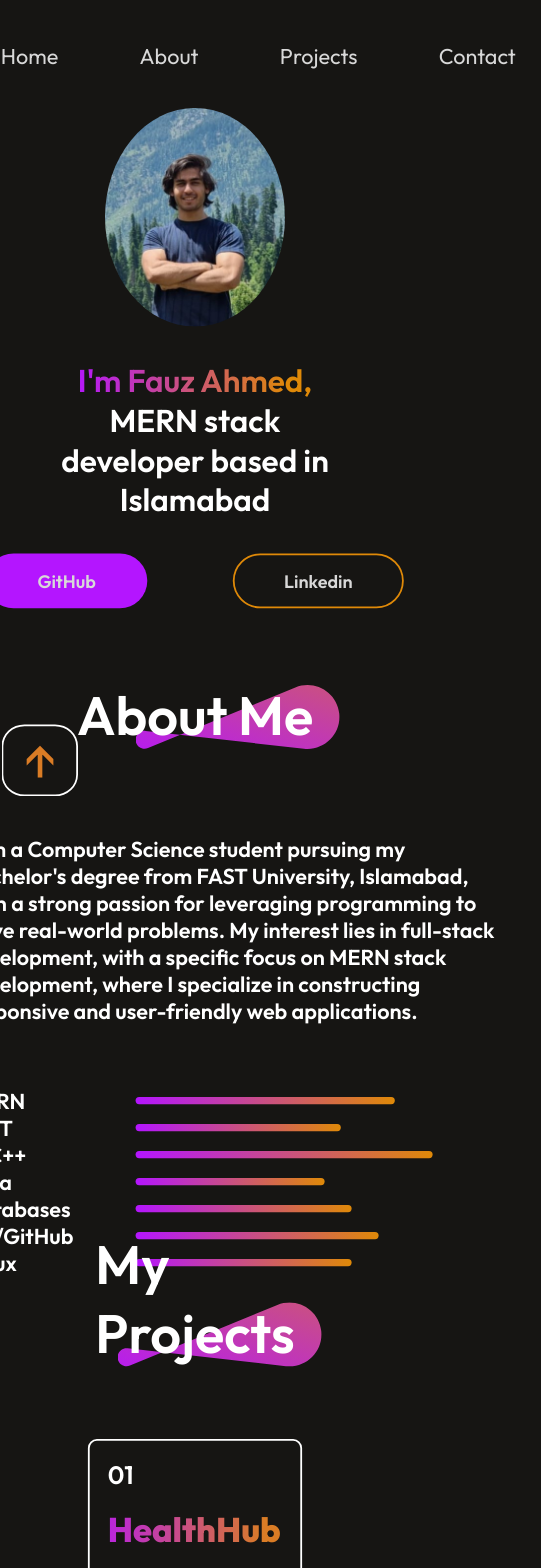
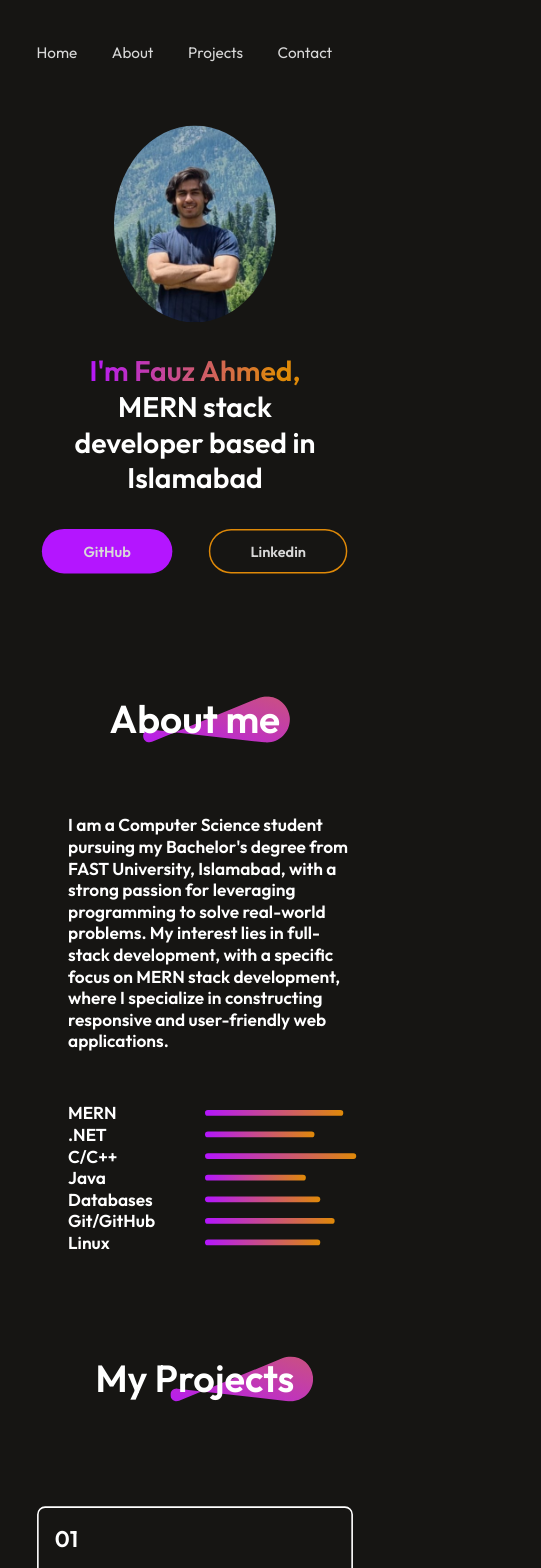
Before and after one commit to fauz2003/Fauz-Portfolio, a React (Vite) app: page / in a window 390 px wide. Shown: the top 1568 px of the page, 541 px wide, since content can reach past the window. Built offline with nearby package versions, Linux system fonts and the light colour scheme.

Commit message:
mobile responsive

```diff
--- a/src/components/About/About.css
+++ b/src/components/About/About.css
@@ -8,11 +8,10 @@
 .about-title{
     position: relative;
     justify-content: center;
-
 }
 
 .about-title h1{
-    padding: 0px 30px;
+    padding: 0px 15px;
     font-size: 60px;
     font-weight: 600;
 }
@@ -107,6 +106,34 @@
         font-weight: 600;
         min-width: 600px;
     }
-
-
 }
+@media(max-width:420px){
+    .about{
+        transform: scale(0.8);
+        margin-top: -10%;
+        margin-bottom: 30%;
+    }
+    .about-left img{
+        display: none;
+    }
+    .about-sections{
+        display: flex;
+        flex-direction: column;
+        justify-content: center;
+        align-items: center;
+        padding-bottom: 35%;
+        gap: -10px;
+    }
+    .about-right{
+        margin-left: 20%;
+    }
+    .about-para{
+        margin-top: 25px;
+        font-size: 24px;
+        font-weight: 600;
+        min-width: 400px;
+    }
+    .about-title{
+        transform: scale(0.9);
+    }
+}
--- a/src/components/About/About.jsx
+++ b/src/components/About/About.jsx
@@ -7,7 +7,7 @@ const About = () => {
   return (
     <div id='about' className='about'>
         <div className="about-title">
-            <h1>About Me</h1>
+            <h1>About me</h1>
                 <img src={theme_pattern}/>
         </div>
         <div className="about-sections">
--- a/src/components/Contact/Contact.css
+++ b/src/components/Contact/Contact.css
@@ -4,7 +4,7 @@
     justify-content: center;
     align-items: center;
     gap: 80px;
-    margin: 80px 170px;
+    margin: 80px 70px;
 }
 .contact-title{
     position: relative;
@@ -128,3 +128,59 @@
         font-size: 60px;
     }
 }
+
+@media(max-width:420px){
+    .contact{
+        transform: scale(0.9);
+        margin: 2% 5%;
+    }
+    .contact-title{
+        transform: scale(0.9);
+        align-items: center;
+    }
+    .contact-title h1{
+        padding: 0px 70px;
+
+    }
+    .contact-sections{
+        flex-direction: column;
+        justify-content: center;
+        align-items: center;
+        gap:70px;
+    }
+    .contact-left, .contact-right{
+        display: flex;
+        flex-direction: column;
+        align-items: center;
+        gap: 30px;
+    }
+    .contact-right{
+        align-items: start;
+    }
+    .contact-left h1{
+        font-size: 50px;
+        align-items: start;
+    }
+    .contact-left p{
+        margin-left: 10%;
+        margin-right: 10%;
+        text-align: start;
+    }
+    .contact-detail{
+        transform: scale(0.9);
+        margin-left: -10%;
+    }
+    .contact-right{
+        margin-left: 10%;
+        margin-right: 10%;
+        transform: scale(0.9);
+    }
+
+    .contact-right input{
+        width: 300px;
+    }
+    .contact-right textarea{
+        width: 300px;
+    }
+
+}
--- a/src/components/Footer/Footer.css
+++ b/src/components/Footer/Footer.css
@@ -26,3 +26,28 @@
     display: flex;
     gap: 20px;
 }
+
+@media (max-width:420px){
+    .footer{
+        margin: 0px 20px;
+    }
+    .footer-bottom{
+        margin: 10px 20px 30px;
+        display:flex;
+        flex-direction: column;
+        gap: 20px;
+    }
+    .footer-bottom p{
+        font-size: 18px;
+    }
+    .footer-bottom-left{
+        display: flex;
+        flex-direction: column;
+        gap: 20px;
+    }
+    .footer-bottom-right{
+        display: flex;
+        flex-direction: column;
+        gap: 20px;
+    }
+}
--- a/src/components/Hero/Hero.css
+++ b/src/components/Hero/Hero.css
@@ -63,3 +63,12 @@
     color:#B415FF;
     transition: 0.5s;
 }
+@media(max-width:420px){
+    .hero{
+        transform: scale(0.9);
+    }
+    .hero-action{
+        transform: scale(0.9);
+        gap: 50px;
+    }
+}
--- a/src/components/Navbar/Navbar.css
+++ b/src/components/Navbar/Navbar.css
@@ -46,7 +46,7 @@
     text-decoration: none;
 }
 
-@media(max-width:768px){
+@media (max-width:768px){
     .navbar img{
         display: none;
     }
@@ -65,6 +65,28 @@
     .nav-menu p:hover{
         transition: 0.3s;
         transform: scale(1.08);
-        color: #B923E1;
+        color: #DF8908;
     }
 }
+@media (max-width:420px){
+    .navbar img{
+        display: none;
+    }
+    .nav-connect{
+        display: none;
+    }
+    .nav-menu{
+        margin-left: 20%;
+        margin-right: 30%;
+        display: flex;
+        flex-direction: row;
+        gap: 18%;
+        font-size: 17px;
+        justify-content: center;
+    }
+    .nav-menu p:hover{
+        transition: 0.3s;
+        transform: scale(1.08);
+        color: #DF8908;
+    }
+}
--- a/src/components/Projects/Projects.css
+++ b/src/components/Projects/Projects.css
@@ -2,9 +2,9 @@
     display: flex;
     flex-direction: column;
     align-items: center;
-    gap: 80px;
+    gap: 60px;
     justify-content: center;
-    margin: -200px 170px;
+    margin: -200px 10%;
 }
 .projects-title{
     position: relative;
@@ -79,3 +79,20 @@
     transform: scale(1.05);
     transition: 0.4s;
 }
+
+
+@media (max-width:420px){
+    .projects-title{
+        transform: scale(0.7);
+        text-align: center;
+        margin-bottom: -50px;
+    }
+    .projects-container{
+        transform: scale(0.9);
+    }
+    .projects{
+        gap: 0px;
+        margin: -200px 0;
+        margin-bottom: -300px;
+    }
+}
--- a/src/index.css
+++ b/src/index.css
@@ -9,20 +9,9 @@ body{
   font-family: 'outfit';
   scale: 0.9;
 }
-/*
-@media(max-width:900px){
-  .projects, .about, .navbar, .hero, .contact, .footer{
+
+@media(max-width:420px){
+  .back-to-top{
     display: none;
   }
-  .err{
-    display:flex;
-    flex-direction: column;
-    justify-content:center;
-    align-items:center;
-    height:100vh;
-    font-size: 2rem;
-    background-color:black;
-    color: bisque;
 }
-}
-*/
```
